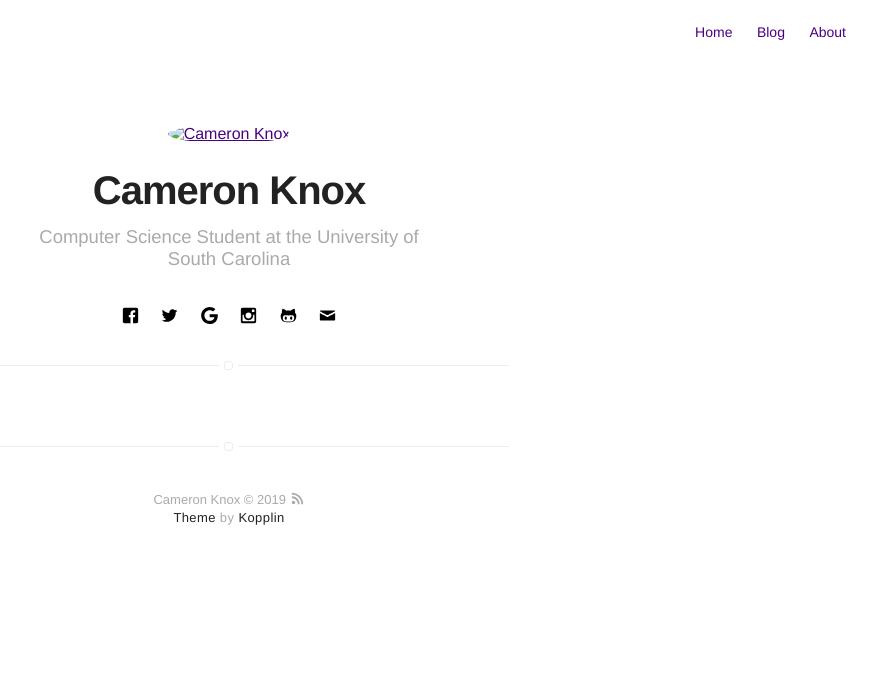
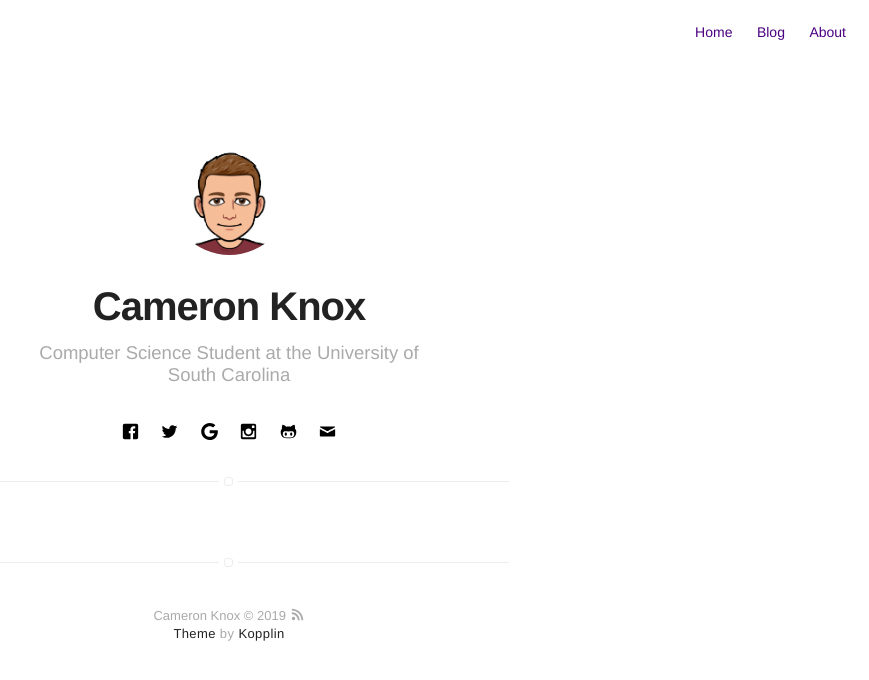
Before and after one commit to CameronKnox/CameronKnox.github.io, a Jekyll site: the page built from projects.html, in a window 1280 px wide. Shown: the top 680 px of the page, without its empty margins (411-1280 px from the left). Built offline with Jekyll 4.4.1, drawn with Linux system fonts in a browser that asks for light colours.

Commit message:
fixed Image not appearing

```diff
--- a/_config.yml
+++ b/_config.yml
@@ -1,9 +1,9 @@
 name: Cameron Knox
 bio: Computer Science Student at the University of South Carolina
 description: 'My blog about school,  new projects and some of my personal life.'
-external-image: 'false'
+external-image: false
 picture: assets/images/cameron.jpg
-resume: 'false'
+resume: false
 resume-external: true
 resume-url: 'https://google.com/?q=my+resume'
 url: 'https://CameronKnox.github.io'
@@ -23,7 +23,7 @@ authors:
   johndoe:
     name: John Doe
     bio: A Man who travels the world eating noodles
-    external-image: false
+    external-image: true
     picture: assets/images/cameron.jpg
     twitter: johndoe
 width: normal
```
Also changed, not shown: _posts/2019-10-29-new-website.md (deleted, +0 -5 lines).
